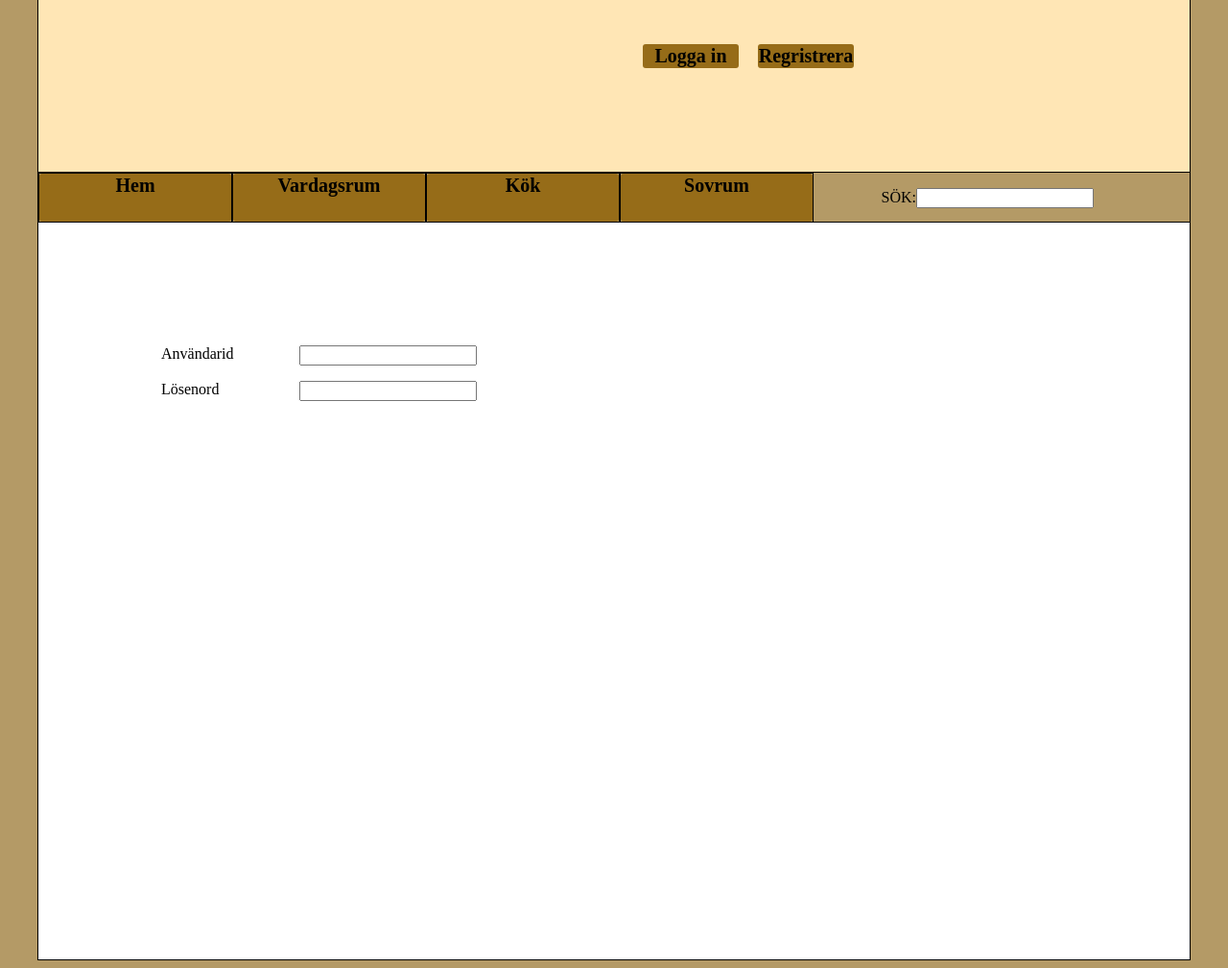
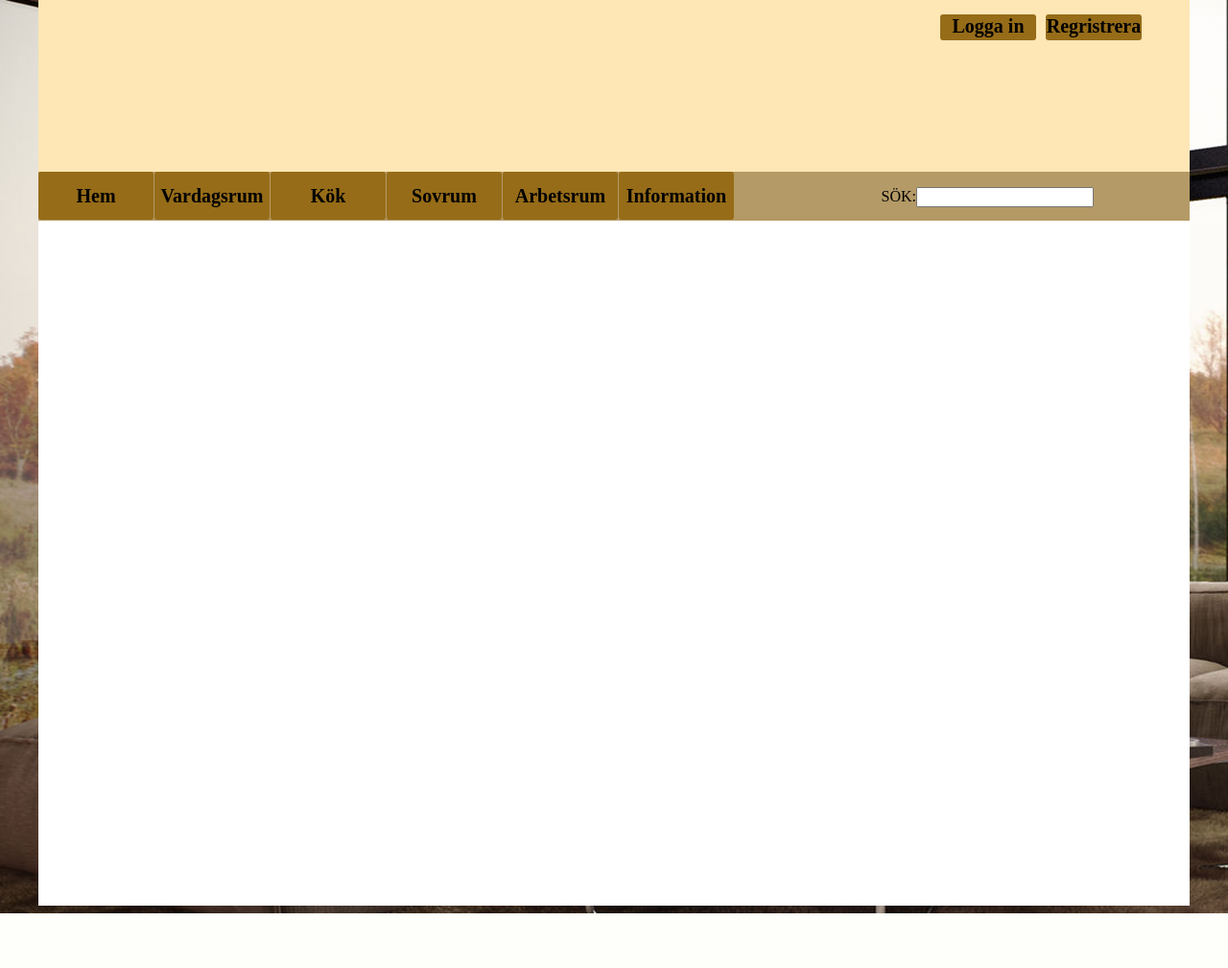
Before and after one commit to stjernstedt/Projekt, a PHP site: page / in a window 1280 px wide. Shown: the whole page at 96% size. After the commit the page ends 952 px from the top, so only its background shows below. Run offline with PHP 8.4, Linux system fonts and the light colour scheme.

Commit message:
Fixat fler knappar. Fixat en bakgrundsbild. Fixat lite med designen

```diff
--- a/Cssmall.css
+++ b/Cssmall.css
@@ -1,24 +1,31 @@
 body{
-    background-color:#B49A66;
+    background-image:url(bakgrundsbild2.jpg);
+    background-repeat:no-repeat;
+
 }
 
 #mainwindow{
     background-color:#ffffff;
-    border:black solid 1px;
+    /*border:black solid 1px;*/
     width:1200px;
     margin-left:auto;
     margin-right:auto;
-    height:1000px;
+    height:945px;
     margin-top:-9px;
+}
+
+#SecondWindow{
+    position: static;
+    margin-top: 30px;
+    /*border:red solid 1px;*/
+    width:1200px;
+    height: 713px;
 }
 
 
 
+#header{
 
-
-#header{
-    background-image:url();
-    background-repeat:no-repeat;
     height:200px;
 
     background-color:#FFE6B5;
@@ -30,10 +37,10 @@ body{
     color:#000000;
     float:left;
     height: 50px;
-    width: 200px;
+    width: 120px;
     text-decoration:none;
     font-weight: bold;
-    line-height: 25px;
+    line-height: 50px;
     text-align: center;
     -moz-border-radius: 3px;
     -webkit-border-radius: 3px;
@@ -50,19 +57,19 @@ body{
     background-color:#B49A66;
     margin-top:-20px;
     height:51px;
-    width:1199px;
+    width:1200px;
     float:left;
-    border:black solid 1px;
+    /*border:black solid 1px;*/
     position:absolute;
     top:199px;
 }
 .Meny ul li {
     margin-top:-16px;
     Margin-right:41px;
-    Margin-left:-41px;
+    Margin-left:-40px;
     height:50px;
-    border:black solid 1px;
-    width:200px;
+    /*border:black solid 1px;*/
+    width:120px;
     list-style-type:none;
     float:left;
 
@@ -70,7 +77,7 @@ body{
 
 .sökruta{
     float:right;
-    /* border:black solid 1px; */
+    /*border:black solid 1px;*/
     margin-right: 100px;
 }
 /*Här slutar koden för menyn*/
@@ -79,22 +86,28 @@ body{
 
 /*Här börjar kod för login och reg knapparna*/
 .login  {
-    /* border:black solid 1px; */
-    position:absolute;
-    top:30px;
+    /*border:black solid 1px;*/
+
+    top:3px;
+    float:right;
     width:300px;
-    right:350px;
+
 }
-.loginreg ul li{
+
+
+.login ul li{
     float:left;
-    margin-right:20px;
+    height: 28px;
+    width: 100px;
+    /*border:black solid 1px;*/
+    margin-right:10px;
     list-style-type:none;
 }
-.loginreg ul li a{
+.login ul li a{
     background-color:#966C18;
     color:#000000;
-    Float:left;
-    height: 10;
+    float:left;
+    height: 27px;
     width: 100px;
     text-decoration:none;
     font-weight: bold;
@@ -103,10 +116,10 @@ body{
     -moz-border-radius: 3px;
     -webkit-border-radius: 3px;
     border-radius: 3px;
-    margin-top:0px;
+
     font-size:20px;
 }
-.loginreg li a:hover{
+.login li a:hover{
     background-color:#FFCB63;
     color:#000000;
 }
--- a/Index.php
+++ b/Index.php
@@ -10,9 +10,9 @@
         <div id="mainwindow">
             <?php
             include("header.php");
-            include("Login.php");
             include("Menyknappar.php");
-            include("inlogg.php")
+            include("SecondWindow.php");
+
             ?>
 
 
--- a/Login.php
+++ /dev/null
@@ -1,8 +0,0 @@
-<div class="login">
-	<div class="loginreg">
-	<ul>
-		<li><a href="#">Logga in</a></li>
-		<li><a href="#">Regristrera</a></li>
-	</ul>
-</div>
-</div>
--- a/Menyknappar.php
+++ b/Menyknappar.php
@@ -4,6 +4,8 @@
 		<li><a href="#">Vardagsrum</a></li>
 		<li><a href="#">Kök</a></li>
 		<li><a href="#">Sovrum</a></li>
+                <li><a href="#">Arbetsrum</a></li>
+                <li><a href="#">Information</a></li>
 	</ul>
 
   <div class="sökruta">
--- /dev/null
+++ b/Secondwindow.php
@@ -0,0 +1,7 @@
+<div id="SecondWindow">
+
+
+
+
+
+</div>
--- a/header.php
+++ b/header.php
@@ -1 +1,15 @@
-<div id="header"></div>
+<div id="header">
+    <div class="login">
+
+	<ul>
+		<li><a href="#">Logga in</a></li>
+		<li><a href="#">Regristrera</a></li>
+	</ul>
+
+    </div>
+
+
+
+
+
+</div>
```
Also changed, not shown: bakgrundsbild2.jpg (added).
